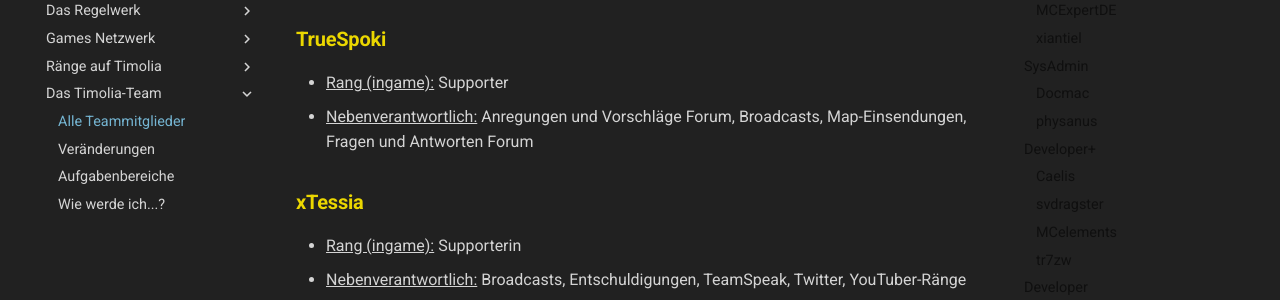
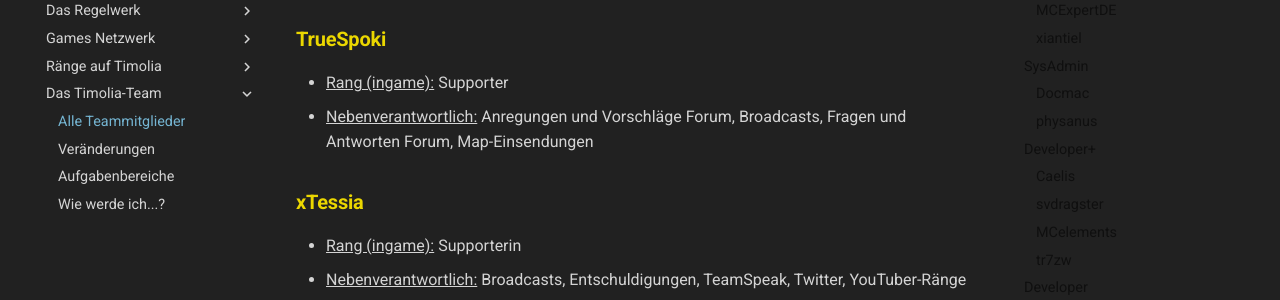
Before and after one commit to TimoliaDE/HowTo, an MkDocs documentation site: the page built from docs/team/members.md, in a window 1280 px wide and 900 px high, scrolled down 6611 px. Shown: the part 153-453 px from the top of the window. Built offline with MkDocs 1.6.1 and Material for MkDocs 9.7.7, drawn with Linux system fonts in a browser that asks for light colours; old or Windows-style settings are respelled for this version of MkDocs.

```diff
--- a/docs/team/members.md
+++ b/docs/team/members.md
@@ -203,7 +203,7 @@ Supporter stehen für alle grundlegenden Fragen und Reports zur Verfügung und s
 
 ### <strong><span class='supporter'>TrueSpoki</span></strong>
 - <u>Rang (ingame):</u> Supporter
-- <u>Nebenverantwortlich:</u> Anregungen und Vorschläge Forum, Broadcasts, Map-Einsendungen, Fragen und Antworten Forum
+- <u>Nebenverantwortlich:</u> Anregungen und Vorschläge Forum, Broadcasts, Fragen und Antworten Forum, Map-Einsendungen
 
 ### <strong><span class='supporter'>xTessia</span></strong>
 - <u>Rang (ingame):</u> Supporterin
```
Also changed, not shown: docs/team/responsibilities.md (+1 -1 lines).
